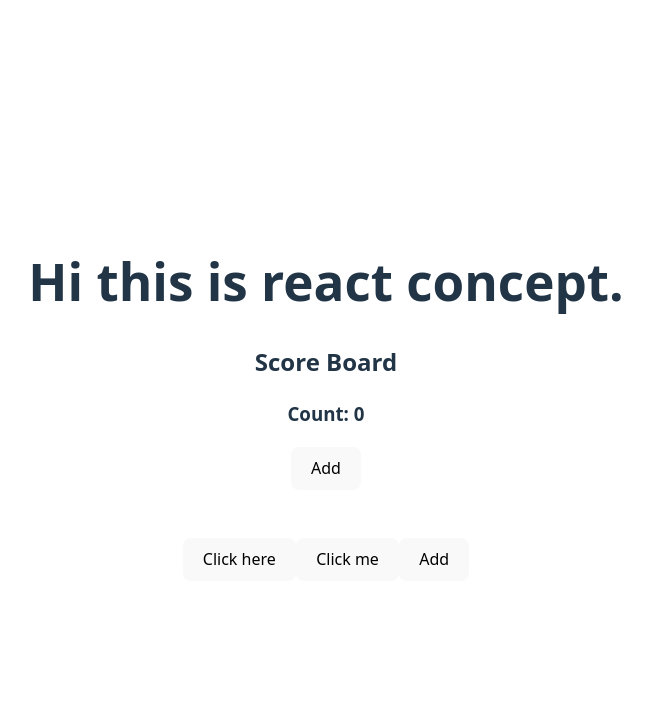
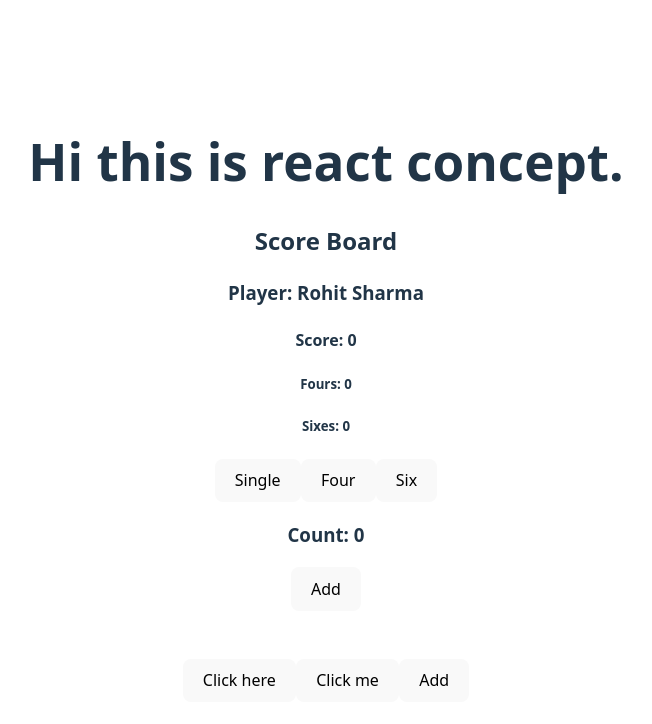
Before and after one commit to itsprodip/react-core-concepts, a React (Vite) app: page / in a window 1280 px wide. Shown: the top 724 px of the page, without its empty margins (314-966 px from the left). Built offline with nearby package versions, Linux system fonts and the light colour scheme.

Commit message:
use state for batsman

```diff
--- a/src/Batsman.jsx
+++ b/src/Batsman.jsx
@@ -1,8 +1,39 @@
-export default function Batsman(){
+import { useState } from "react";
 
-return(
+export default function Batsman() {
+  const [runs, setRuns] = useState(0);
+  const [fours, setFours] = useState(0);
+  const [sixes, setSixes] = useState(0);
+  const handleSingle = () => {
+    const updatedRuns = runs + 1;
+    setRuns(updatedRuns);
+  };
+  const handleFours = () => {
+    const updatedRuns = runs + 4;
+    setRuns(updatedRuns);
+    setFours(fours + 1);
+  };
+
+  const handleSix = () => {
+    const updatedRuns = runs + 6;
+    setRuns(updatedRuns);
+    setSixes(sixes + 1);
+  };
+
+  return (
     <div>
-        <h2>Score Board</h2>
+      <h2>Score Board</h2>
+      <h3>Player: Rohit Sharma</h3>
+      {runs >= 50 && <h2>You have made a half century.</h2>}
+      {runs >= 100 && (
+        <h2>Congratulations!! You have reached golden three figures..</h2>
+      )}
+      <h4>Score: {runs}</h4>
+      <h5>Fours: {fours}</h5>
+      <h5>Sixes: {sixes}</h5>
+      <button onClick={handleSingle}>Single</button>
+      <button onClick={handleFours}>Four</button>
+      <button onClick={handleSix}>Six</button>
     </div>
-)
+  );
 }
```
